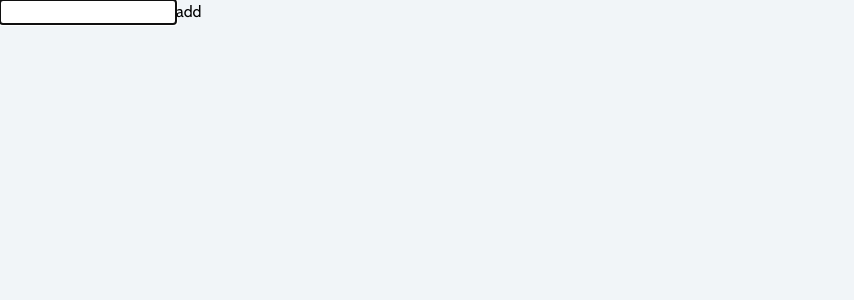
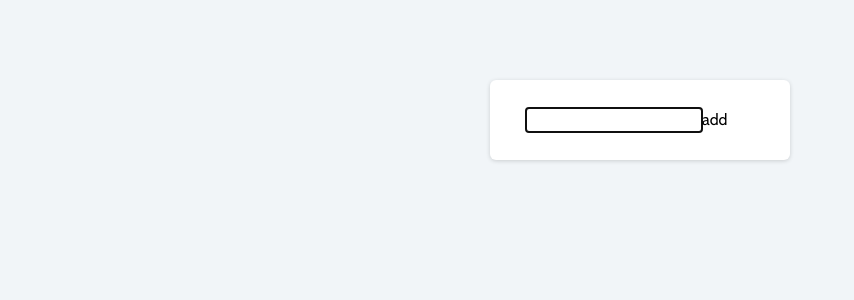
Before and after one commit to alwaysappear/reducer--prac, a React (Vite) app: page / in a window 1280 px wide. Shown: the top 300 px of the page, without its empty margins (0-854 px from the left). Built offline with nearby package versions, Linux system fonts and the light colour scheme.

Commit message:
Styles.. 01

```diff
--- a/src/index.css
+++ b/src/index.css
@@ -5,3 +5,12 @@
 body {
   @apply bg-pry-clr-0 font-cabin
 }
+
+#root {
+  @apply w-full grid place-items-center;
+}
+
+main {
+  @apply bg-white min-w-[300px] py-7 px-9 rounded-md mt-20;
+  box-shadow: rgba(0, 0, 0, 0.16) 0px 1px 4px;
+}
```
